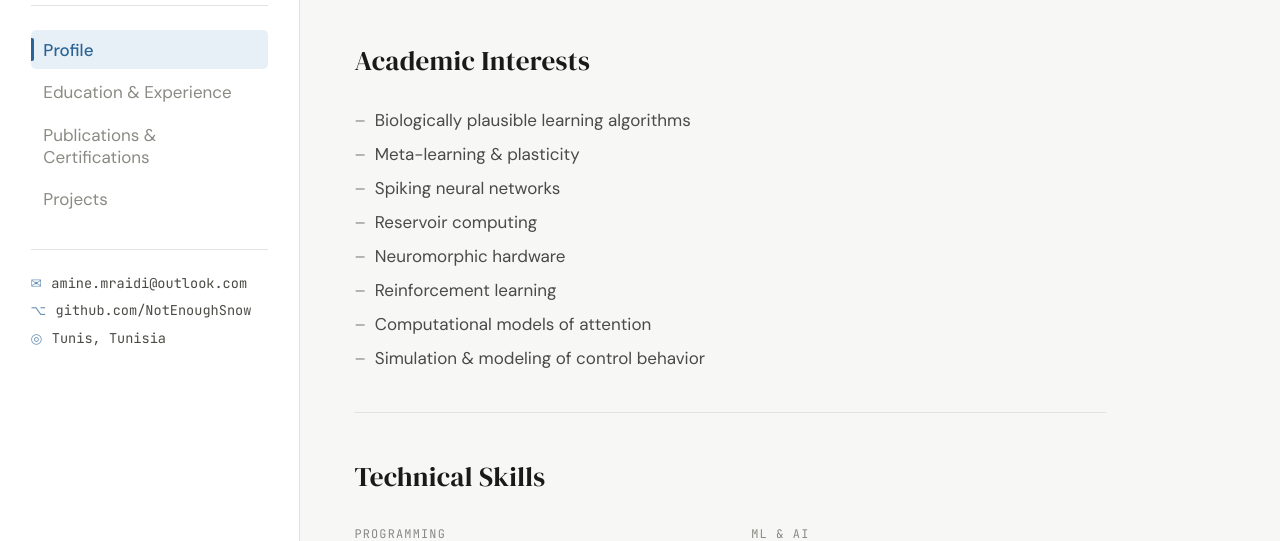
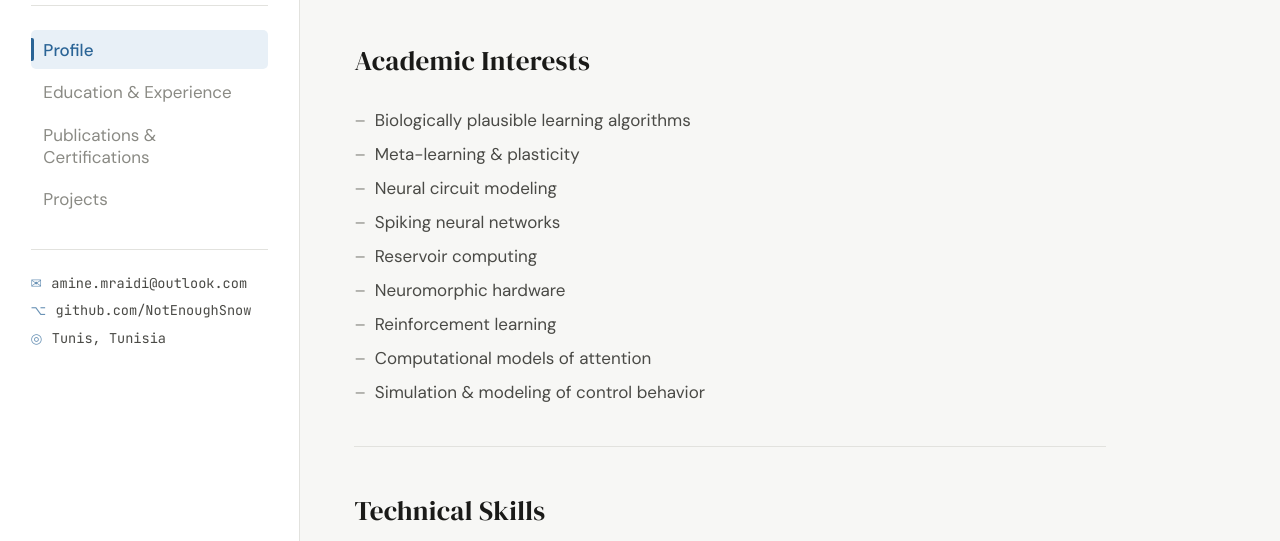
Before and after one commit to NotEnoughSnow/NotEnoughSnow.github.io, a plain HTML site: page index.html in a window 1280 px wide. Shown: the part 259-800 px from the top of the page. Drawn offline with Linux system fonts and the light colour scheme.

Commit message:
edited main page

```diff
--- a/index.html
+++ b/index.html
@@ -68,6 +68,7 @@
           <ul class="interest-list-main">
             <li>Biologically plausible learning algorithms</li>
             <li>Meta-learning &amp; plasticity</li>
+            <li>Neural circuit modeling</li>
             <li>Spiking neural networks</li>
             <li>Reservoir computing</li>
             <li>Neuromorphic hardware</li>
```
